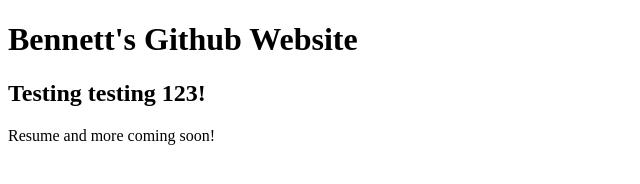
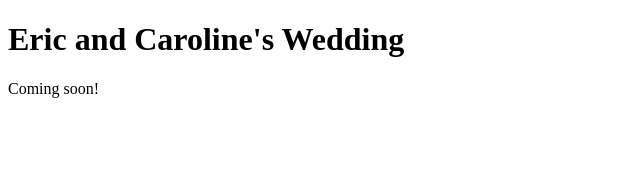
Before and after one commit to bennettburks/bennettburks.github.io, a plain HTML site: page index.html in a window 1280 px wide. Shown: the whole page, without its empty margins (0-640 px from the left). Drawn offline with Linux system fonts and the light colour scheme.

Commit message:
Update page for C&E's wedding

```diff
--- a/index.html
+++ b/index.html
@@ -3,16 +3,15 @@
 <html>
 
 <head>
-    <title>Bennett Burks</title>
-    <meta name="description" content="My personal website">
+    <title>Eric and Caroline's Wedding</title>
+    <meta name="description" content="Eric and Caroline's Wedding Website">
     <meta name="author" content="Bennett Burks">
     <meta name="viewport" content="width=device-width, initial-scale=1">
 </head>
 
 <body>
-    <h1>Bennett's Github Website</h1>
-    <h2>Testing testing 123!</h2>
-    <p>Resume and more coming soon!</p>
+    <h1>Eric and Caroline's Wedding</h1>
+    <p>Coming soon!</p>
 </body>
 
 </html>
```
